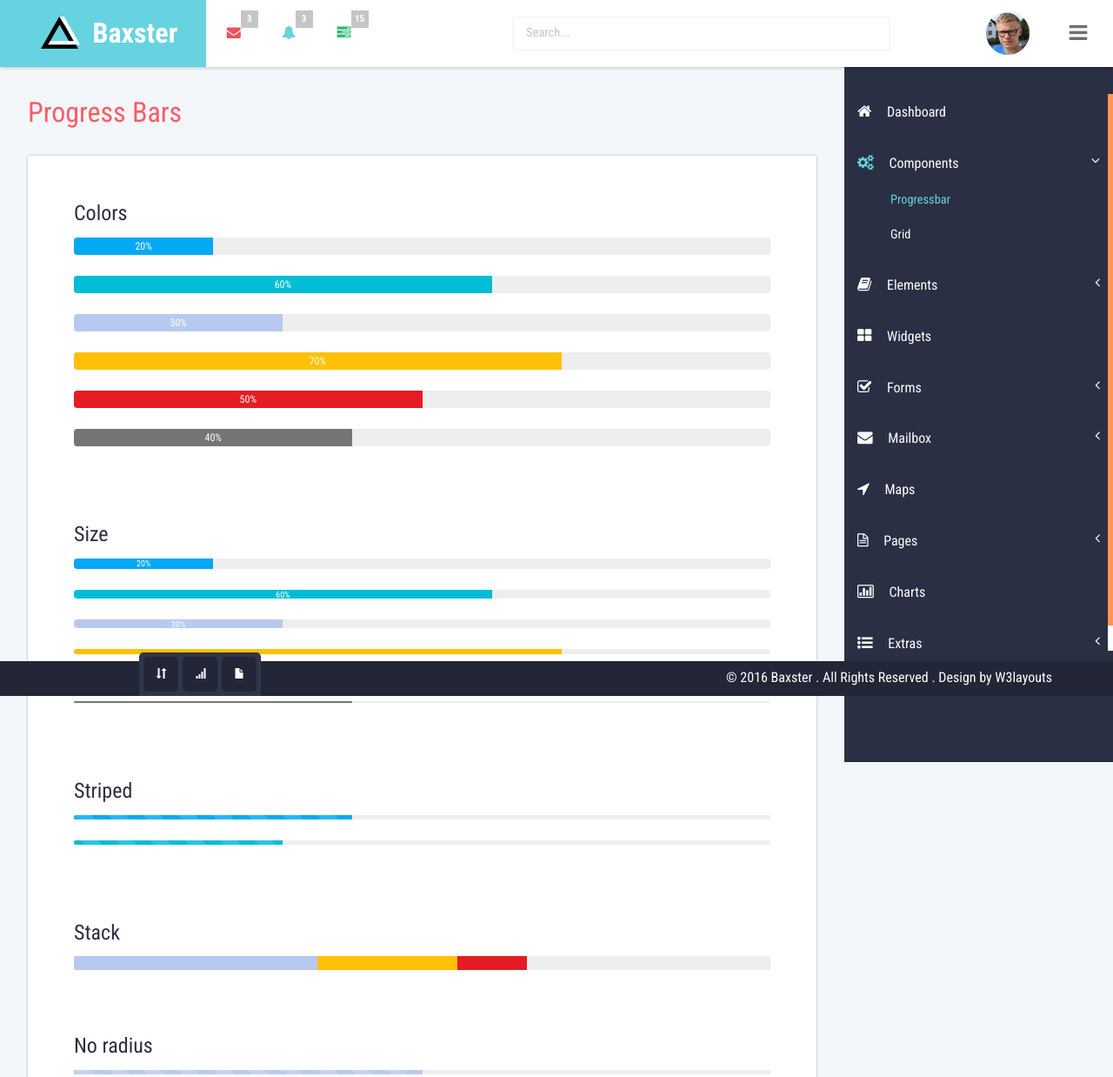
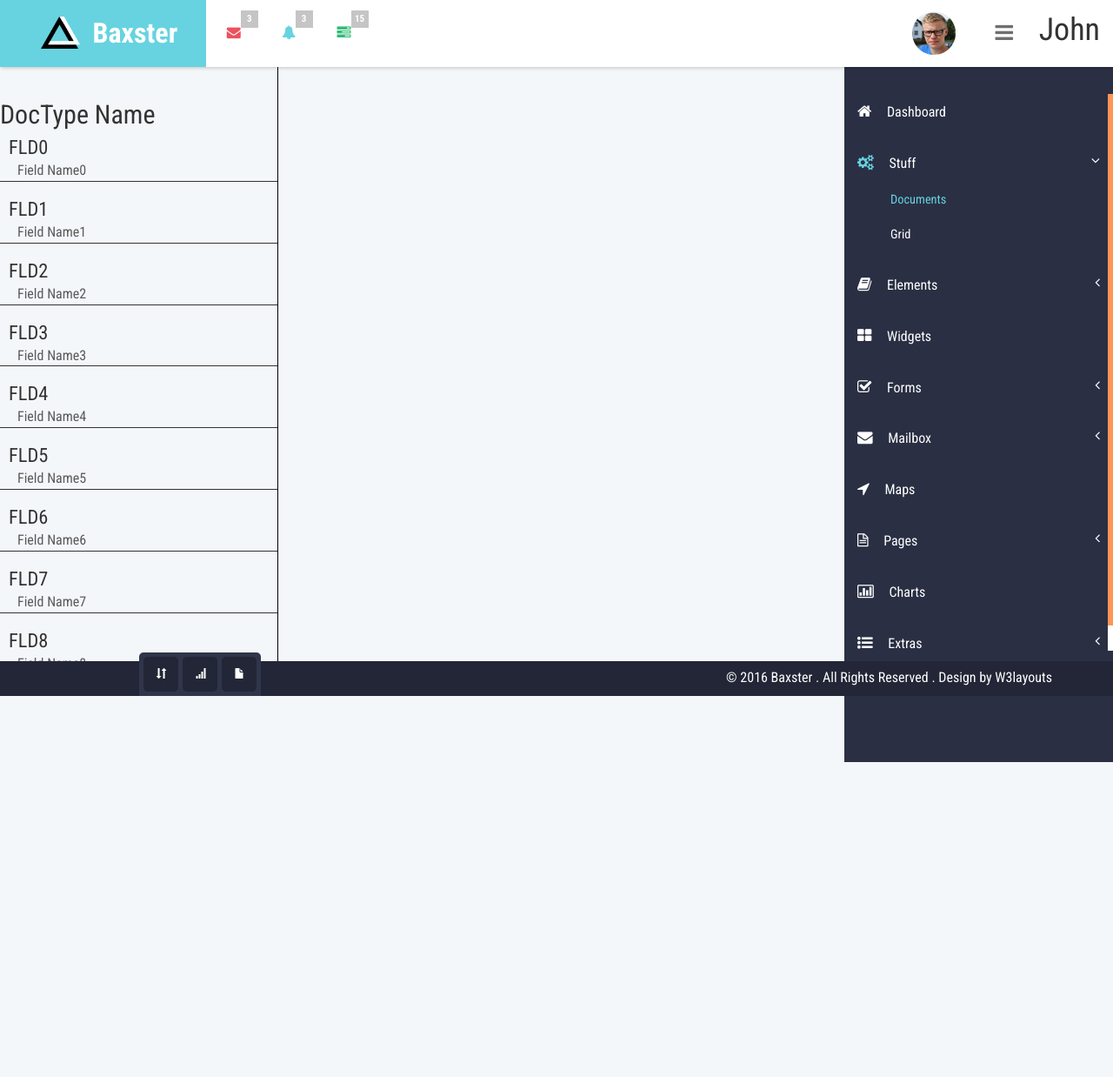
Before and after one commit to vanDeurs/DMS-Application-Login-Page, a plain HTML site: page progressbar.html in a window 1280 px wide. Shown: the top 1238 px of the page at 87% size. After the commit the page ends 800 px from the top, so only its background shows below. Drawn offline with Linux system fonts and the light colour scheme.

Commit message:
A lot of stuff.

```diff
--- a/css/style.css
+++ b/css/style.css
@@ -66,6 +66,18 @@ body a:hover{
 }
 .header-right {
     float: right;
+}
+
+.header-right h1 {
+    display: inline-block;
+    margin: 15px 15px 0 0;
+}
+
+@media only screen and (max-width: 951px){
+    .header-right h1 {
+        display: none;
+        position: absolute;
+    }
 }
 /* ----menu-icon----*/
 button#showLeftPush {
@@ -341,7 +353,7 @@ i.fa.fa-tasks{
 .sb-search-input {
     outline: none;
     background: #fff;
-    width: 100%;
+    width: 70%;
     margin: 0;
     z-index: 10;
     font-size: 0.9em;
@@ -392,7 +404,7 @@ i.fa.fa-tasks{
 .input__field--madoka {
 	background: transparent;
 	display: block;
-	float: right;
+	float: left;
 }
 .input__field--madoka:focus {
 	outline: none;
@@ -3869,3 +3881,30 @@ ul.nofitications-dropdown {
 		margin: 2em 0 0 0;
 	}
 }
+
+
+.docs-left {
+    border-right: 1px solid #000;
+    height: 100vh;
+    display: block;
+    padding: 0;
+    margin: 0;
+    padding-top: 115px;
+}
+
+#output{
+    border-radius: 1px solid #000;
+}
+
+#output .fld{
+    font-size: 1.4rem;
+    padding-top: 5px;
+    padding-left: 10px;
+}
+#output .fieldName{
+    font-size: 1rem;
+    color: rgba(50,50,50,.8);
+    padding-left: 20px;
+    border-bottom: 1px solid #333;
+    margin-bottom: 10px;
+}
--- /dev/null
+++ b/js/docs.js
@@ -0,0 +1,48 @@
+// Change the results into an array
+/*var fieldName = responseData.getDocumentType.RSP.DOCSTP[0]; //Object
+var elements = Object.keys(fieldName); // Array
+var outputData = []; // Empty array to put the results
+
+//Pull the Document Type Name
+$('#DocTypeName').text(fieldName.NM);
+
+
+  for (var key in elements){ // Loop through the array
+    if (elements[key].indexOf('FLD') > -1){ // Check if object contains 'FLD'
+      // Save the results in a array named outputData.
+      outputData.push({TAG: elements[key], NM: fieldName[elements[key]].NM});
+      // Set the results to the HTML.
+      $('#output').append('<div class="fld">'+elements[key]+'</div>');
+      $('#output').append('<div class="fieldName">'+fieldName[elements[key]].NM+'</div>');
+    }
+    // Log the outputData results to the consol
+    console.log(outputData);
+  */
+// Folders
+var fieldName = responseData.getDocumentType.RSP.DOCSTP[0];
+//Pull the Document Type Name
+$('#DocTypeName').text(fieldName.NM); // DOCSTP print out
+var outputData = []; // Empty array to put the results
+
+// Maybe change this to a normal loop, look further into it
+for (var key in responseData.getDocumentType.RSP.DOCSTP) {
+   var obj = responseData.getDocumentType.RSP.DOCSTP[key];
+   for (var prop in obj) {
+       var secprop = obj[prop];
+       for (var fld in secprop){
+           if (secprop.hasOwnProperty(fld)){
+               if (fld.indexOf('NM') > -1){
+                   // Save the results in a array named outputData.
+                   outputData.push({TAG: obj[prop], NM: secprop[fld]});
+                   // Set the results to the HTML.
+                   $('#output').append('<div class="fld">'+prop+'</div>');
+                   $('#output').append('<div class="fieldName">'+secprop[fld]+'</div>');
+                   // Log the outputData results to the consol
+                   console.log(outputData)
+                   //console.log(Object.keys(fieldName)); // Array
+                   //console.log(fieldName); // Object
+               }
+           }
+       }
+   }
+}
--- a/js/main.js
+++ b/js/main.js
@@ -1,15 +1,17 @@
 var count = 5;
+var uName = responseData.authenticatUser.RSP.USR.CONT.FNM;
 
-/* Validation function that check if the user is in the (temporary)database*/
+// Validation function that check if the user is in the (temporary)database
 function validate() {
-    var un = document.login.username.value; /* Username Input variable*/
-    var pw = document.login.password.value; /* Password Input variable*/
+    var un = document.login.username.value; // Username Input variable
+    var pw = document.login.password.value; // Password Input variable
     var valid = false;
 
     let data = responseData;
     for(var account in data.authenticatUser){
         if( un == responseData.authenticatUser.RSP.USR.CONT.EML){
             valid = true;
+            console.log(uName);
             break;
         }
     }
@@ -35,10 +37,14 @@ function validate() {
     }
 }
 
-function getDocumentType() {
+/*function getDocumentType() {
         let text = responseData;
         for(var docs in text.getDocumentType) {
             console.log(responseData.getDocumentType.RSP.DOCSTP["0"].NM);
             break;
         }
-}
+}*/
+
+// Username display
+var elUserName = document.getElementById("username");
+elUserName.textContent = uName;
--- a/js/temporaryData.js
+++ b/js/temporaryData.js
@@ -24,6 +24,7 @@ var responseData = {
          }
       }
    }
+
   },
     getUserAccountDetails: {
         "ERR":0,
@@ -62,16 +63,12 @@ var responseData = {
                 {
                 "ID":"2",
                 "TJT":"ID"
-            },
-            {
             }
             ],
             "USRS":[
                 {
                     "ID":"2",
                     "TJT":"ID"
-            },
-            {
                 }
             ]
         }
@@ -89,7 +86,7 @@ var responseData = {
                     "LU":"1489760664786",
                     "NM":"DocType Name",
                     "FLD0":{
-               "NM":"Field Name",
+                       "NM":"Field Name0",
                        "RQD":"true",
                        "SLNS":{
                           "ID":"2",
@@ -102,7 +99,7 @@ var responseData = {
                        }
                     },
                     "FLD1":{
-               "NM":"Field Name",
+                       "NM":"Field Name1",
                        "RQD":"true",
                        "SLNS":{
                           "ID":"2",
@@ -115,7 +112,7 @@ var responseData = {
                        }
                     },
                     "FLD2":{
-               "NM":"Field Name",
+                       "NM":"Field Name2",
                        "RQD":"true",
                        "SLNS":{
                           "ID":"2",
@@ -128,7 +125,7 @@ var responseData = {
                        }
                     },
                     "FLD3":{
-               "NM":"Field Name",
+                       "NM":"Field Name3",
                        "RQD":"true",
                        "SLNS":{
                           "ID":"2",
@@ -141,7 +138,7 @@ var responseData = {
                        }
                     },
                     "FLD4":{
-               "NM":"Field Name",
+                       "NM":"Field Name4",
                        "RQD":"true",
                        "SLNS":{
                           "ID":"2",
@@ -154,42 +151,40 @@ var responseData = {
                        }
                     },
                     "FLD5":{
-               "NM":"Field Name",
+                       "NM":"Field Name5",
                        "RQD":"true",
                        "FMT":"DOUBLE"
                     },
                     "FLD6":{
-               "NM":"Field Name",
+                       "NM":"Field Name6",
                        "RQD":"true",
                        "FMT":"DOUBLE"
                     },
                     "FLD7":{
-               "NM":"Field Name",
+                       "NM":"Field Name7",
                        "RQD":"true",
                        "FMT":"DOUBLE"
                     },
                     "FLD8":{
-               "NM":"Field Name",
+                       "NM":"Field Name8",
                        "RQD":"true"
                     },
                     "FLD9":{
-               "NM":"Field Name",
+                       "NM":"Field Name9",
                        "RQD":"true"
                     },
                     "AUDIT":"true",
                     "ENCD":"true",
                     "CMP":"true",
                     "ACCT":{
-               "ID":"2",
+                       "ID":"0",
                        "TJT":"ID"
                     }
-         },
-         {
                  }
               ]
         }
     },
-    getFolderandDocumentType: {
+    getFolderandDocument: {
    "ERR":0,
    "RSP":{
       "FLDR":{
@@ -220,18 +215,10 @@ var responseData = {
             {
                "ID":"2",
                "TJT":"FULL",
-            },
-            {
-            }
-         ],
                "DOCS":[
                   {
                      "ID":"2",
                      "TJT":"FULL",
-            },
-            {
-            }
-         ],
                      "PROPS":[
                         {
                            "ID":"2",
@@ -250,8 +237,10 @@ var responseData = {
                         }
                      ]
                   }
+               ]
+            }
+         ]
       }
    }
-
-
-};
+    }
+}
--- a/progressbar.html
+++ b/progressbar.html
@@ -34,6 +34,7 @@ SmartPhone Compatible web template, free WebDesigns for Nokia, Samsung, LG, Sony
 <!--animate-->
 <link href="css/animate.css" rel="stylesheet" type="text/css" media="all">
 <script src="js/wow.min.js"></script>
+<!--<script src="https://code.jquery.com/jquery-3.1.1.min.js" integrity="sha256-hVVnYaiADRTO2PzUGmuLJr8BLUSjGIZsDYGmIJLv2b8=" crossorigin="anonymous"></script>-->
 	<script>
 		 new WOW().init();
 	</script>
@@ -56,13 +57,13 @@ SmartPhone Compatible web template, free WebDesigns for Nokia, Samsung, LG, Sony
 					<div class="scrollbar scrollbar1">
 						<ul class="nav" id="side-menu">
 							<li>
-								<a href="index.html"><i class="fa fa-home nav_icon"></i>Dashboard</a>
+								<a href="application.html"><i class="fa fa-home nav_icon"></i>Dashboard</a>
 							</li>
 							<li>
-								<a href="#"><i class="fa fa-cogs nav_icon"></i>Components<span class="fa arrow"></span></a>
+								<a href="#"><i class="fa fa-cogs nav_icon"></i>Stuff<span class="fa arrow"></span></a>
 								<ul class="nav nav-second-level collapse">
 									<li>
-										<a href="progressbar.html">Progressbar</a>
+										<a href="progressbar.html">Documents</a>
 									</li>
 									<li>
 										<a href="grid.html">Grid</a>
@@ -155,7 +156,7 @@ SmartPhone Compatible web template, free WebDesigns for Nokia, Samsung, LG, Sony
 			<div class="header-left">
 				<!--logo -->
 				<div class="logo">
-					<a href="index.html">
+					<a href="application.html">
 						<ul>
 							<li><img src="images/logo1.png" alt="" /></li>
 							<li><h1>Baxster</h1></li>
@@ -305,14 +306,9 @@ SmartPhone Compatible web template, free WebDesigns for Nokia, Samsung, LG, Sony
 				<div class="clearfix"> </div>
 			</div>
 			<!--search-box-->
-				<div class="search-box">
-					<form class="input">
-						<input class="sb-search-input input__field--madoka" placeholder="Search..." type="search" id="input-31" />
-
-					</form>
-				</div>
 				<!--//end-search-box-->
 			<div class="header-right">
+                <h1 id="username">Name</h1>
 
 				<!--notification menu end -->
 				<div class="profile_details">
@@ -341,96 +337,21 @@ SmartPhone Compatible web template, free WebDesigns for Nokia, Samsung, LG, Sony
 		</div>
 		<!-- //header-ends -->
 		<!-- main content start-->
-		<div id="page-wrapper">
+		<div id="page-wrapper1">
 			<div class="main-page">
-				<!--progressbar-->
-				<div class="progressbar">
-					<div class="progressbar-heading">
-						<h2>Progress Bars</h2>
-					</div>
-					<div class="panel panel-widget">
-						<div class="grid_3 grid_5">
-							<h3>Colors</h3>
-								<div class="tab-content">
-									  <div class="tab-pane active" id="domprogress">
-										  <div class="progress p-progress">
-											<div class="progress-bar progress-bar-primary" style="width: 20%">20%</div>
-										  </div>
-										  <div class="progress p-progress">
-											<div class="progress-bar progress-bar-info" style="width: 60%">60%</div>
-										  </div>
-										  <div class="progress p-progress">
-											<div class="progress-bar progress-bar-success" style="width: 30%">30%</div>
-										  </div>
-										  <div class="progress p-progress">
-											<div class="progress-bar progress-bar-warning" style="width: 70%">70%</div>
-										  </div>
-										  <div class="progress p-progress">
-											<div class="progress-bar progress-bar-danger" style="width: 50%">50%</div>
-										  </div>
-										  <div class="progress p-progress">
-											<div class="progress-bar progress-bar-inverse" style="width: 40%">40%</div>
-										  </div>
-									</div>
-							   </div>
-						</div>
-						<div class="grid_3 grid_5">
-							<h3>Size</h3>
-								<div class="tab-content">
-									  <div class="tab-pane active" id="domprogress">
-										  <div class="progress p-progress p-progress-size">
-											<div class="progress-bar progress-bar-primary p-progress-info" style="width: 20%">20%</div>
-										  </div>
-										  <div class="progress p-progress progress-sm">
-											<div class="progress-bar progress-bar-info p-progress-info" style="width: 60%">60%</div>
-										  </div>
-										  <div class="progress p-progress progress-sm">
-											<div class="progress-bar progress-bar-success p-progress-info" style="width: 30%">30%</div>
-										  </div>
-										  <div class="progress p-progress progress-md">
-											<div class="progress-bar progress-bar-warning p-progress-info" style="width: 70%"></div>
-										  </div>
-										  <div class="progress p-progress progress-md">
-											<div class="progress-bar progress-bar-danger p-progress-info" style="width: 50%"></div>
-										  </div>
-										  <div class="progress p-progress progress-xl">
-											<div class="progress-bar progress-bar-inverse p-progress-info" style="width: 40%"></div>
-										  </div>
-									</div>
-							   </div>
-						</div>
-						<div class="grid_3 grid_5">
-							<h3>Striped</h3>
-							<div class="progress progress-striped">
-								<div class="progress-bar progress-bar-primary" style="width:40%">40%</div>
-							</div>
-							<div class="progress progress-striped active">
-								<div class="progress-bar progress-bar-info" style="width:30%">30%</div>
-							</div>
-						</div>
-						<div class="grid_3 grid_5">
-							<h3>Stack</h3>
-							<div class="progress">
-								<div class="progress-bar progress-bar-success" style="width: 35%"><span class="sr-only">35% Complete (success)</span></div>
-								<div class="progress-bar progress-bar-warning" style="width: 20%"><span class="sr-only">20% Complete (warning)</span></div>
-								<div class="progress-bar progress-bar-danger" style="width: 10%"><span class="sr-only">10% Complete (danger)</span></div>
-							</div>
-						</div>
-						<div class="grid_3 grid_5">
-							<h3>No radius</h3>
-							<div class="progress progress-striped no-radius">
-								<div class="progress-bar progress-bar-success" style="width:50%">50%</div>
-							</div>
-							<div class="progress progress-striped progress-no no-radius">
-								<div class="progress-bar progress-bar-warning" style="width:20%"></div>
-							</div>
-							<div class="progress progress-striped progress-nor no-radius">
-								<div class="progress-bar bg-dark" style="width:15%"></div>
-							</div>
-						</div>
-					</div>
-				</div>
-				<!--//progressbar-->
+				<!--Documents-->
+                <div class="container-fluid">
+                    <div class="row">
+                        <div class="col-md-3 docs-left">
+                            <h2 id="DocTypeName"></h2>
+                            <div id="output"></div>
+                        </div>
+
+                    </div>
+
+
+                </div>
+				<!--//Documents-->
 
 			</div>
 		</div>
@@ -770,4 +691,7 @@ SmartPhone Compatible web template, free WebDesigns for Nokia, Samsung, LG, Sony
 		<script src="js/scripts.js"></script>
 		<!--//scrolling js-->
 </body>
+    <script src="js/temporaryData.js"></script>
+    <script src="js/main.js"></script>
+    <script src="js/docs.js"></script>
 </html>
```
Also changed, not shown: application.html (+10 -12 lines), blank-page.html (+10 -10 lines), buttons.html (+8 -10 lines), charts.html (+8 -10 lines), compose.html (+8 -11 lines), grid.html (+7 -10 lines), inbox.html (+7 -10 lines), index.html (+1 -1 lines), inputs.html (+7 -10 lines), maps.html (+7 -10 lines), something.html (deleted, +0 -1 lines), tables.html (+7 -10 lines), typography.html (+7 -10 lines), validation.html (+6 -9 lines), 1 more files. Lines whose indentation alone changed are shown as unchanged.
